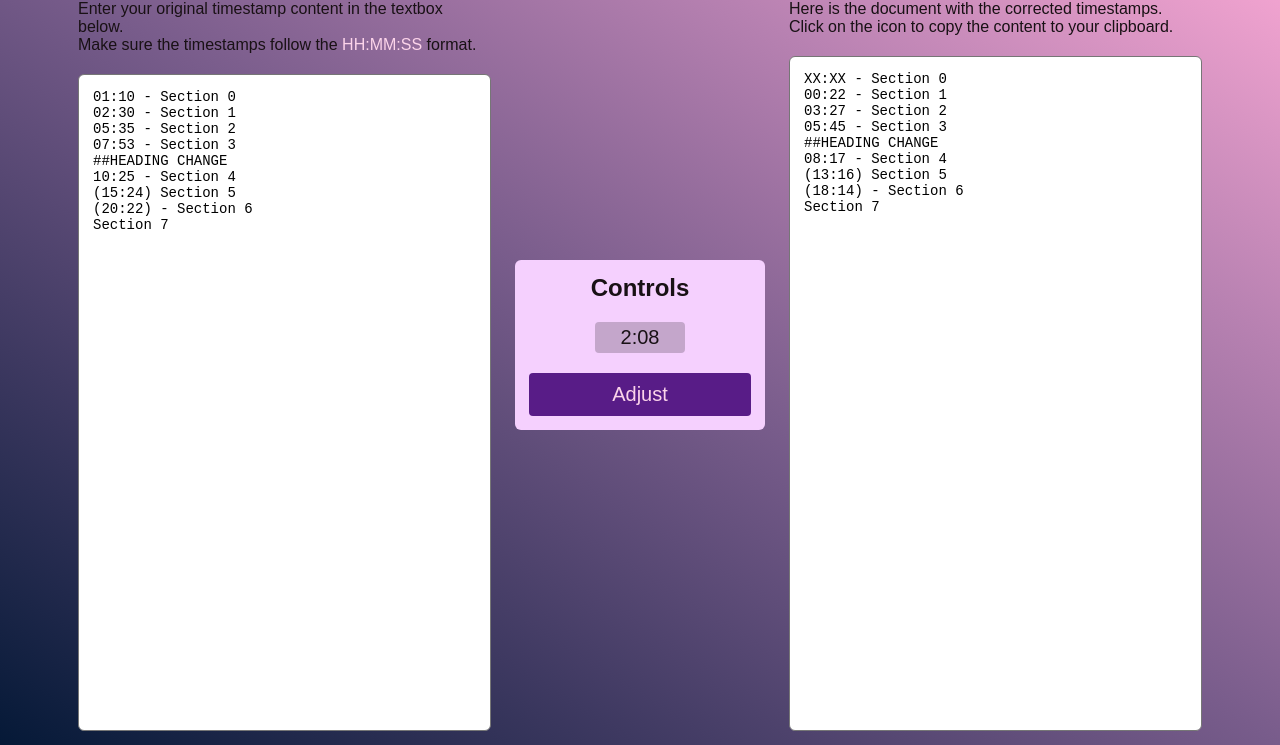
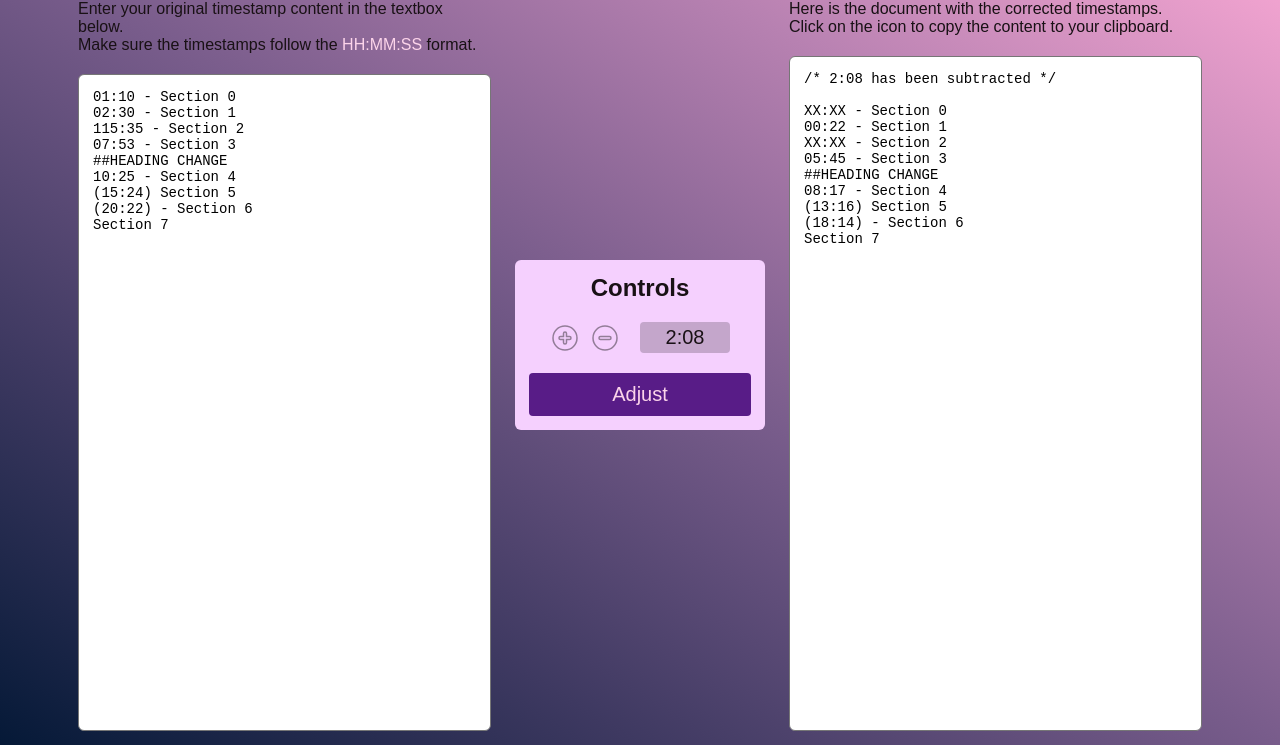
Before and after one commit to abinjohn123/timestamp-converter, a website: page index.html in a window 1280 px wide. Both pictures are taken after a click on the button "Adjust". Shown: the part 55-800 px from the top of the page. Drawn offline with Linux system fonts and the light colour scheme.

Commit message:
add time add or subtract toggle

```diff
--- a/index.html
+++ b/index.html
@@ -29,12 +29,43 @@
         <!-- <div class="helper-text">
           Enter how much time needs to be adjusted in HH:MM:SS format
         </div> -->
+        <div class="control">
+          <div class="adjustment-types">
+            <svg
+              xmlns="http://www.w3.org/2000/svg"
+              class="adj-icon"
+              id="adj-icon--0"
+              viewBox="0 0 20 20"
+              fill="currentColor"
+            >
+              <path
+                fill-rule="evenodd"
+                d="M10 18a8 8 0 100-16 8 8 0 000 16zm1-11a1 1 0 10-2 0v2H7a1 1 0 100 2h2v2a1 1 0 102 0v-2h2a1 1 0 100-2h-2V7z"
+                clip-rule="evenodd"
+              />
+            </svg>
+            <svg
+              xmlns="http://www.w3.org/2000/svg"
+              class="adj-icon"
+              id="adj-icon--1"
+              viewBox="0 0 20 20"
+              fill="currentColor"
+            >
+              <path
+                fill-rule="evenodd"
+                d="M10 18a8 8 0 100-16 8 8 0 000 16zM7 9a1 1 0 000 2h6a1 1 0 100-2H7z"
+                clip-rule="evenodd"
+              />
+            </svg>
+          </div>
+
           <input
             class="input-time"
             id="time-to-adjust"
             type="text"
             maxlength="8"
           />
+        </div>
         <button class="btn" id="btn-adjust">Adjust</button>
       </div>
       <div class="text-box --output pad-med">
--- a/index.js
+++ b/index.js
@@ -25,8 +25,9 @@ RegEx
 
 TODO
 1. Add validation for input time in both document and control box (2:80 should not be valid))
-1.a. Develop test cases for validating input
-1.b. Time adjustment should only run if control box input time is valid.
+1.a. Develop test cases for validating input -- DONE
+1.b. Time adjustment should only run if control box input time is valid -- DONE
+1.c. Instead of alert box, make the alert display under the adjustment time box and add visual cues
 
 2. Add toggle to add / delete time from original timestamps
 
@@ -39,11 +40,13 @@ const inputTextEl = document.getElementById('input-text');
 const timeAdjustEl = document.getElementById('time-to-adjust');
 const outputTextEl = document.getElementById('output-text');
 const buttonEl = document.getElementById('btn-adjust');
+const adjEls = document.querySelectorAll('.adj-icon');
+let adjType = 'subtract';
 
 const loadSampleInput = function () {
   inputTextEl.value = `01:10 - Section 0
 02:30 - Section 1
-05:35 - Section 2
+115:35 - Section 2
 07:53 - Section 3
 ##HEADING CHANGE
 10:25 - Section 4
@@ -67,6 +70,8 @@ const timeToSeconds = (time) => {
       },
       [0, 0, 0]
     );
+  if (HH > 23 || MM > 59 || SS > 59) return 0; //Return 0 if timestamp is invalid
+
   return HH * 3600 + MM * 60 + SS;
 };
 
@@ -84,17 +89,20 @@ const secondsToTime = (sec) => {
     : hours + ':' + minutes + ':' + seconds; // Return in HH:MM:SS
 };
 
-const reduceTime = function (text, timeToSubtract) {
+const adjustTime = function (text, timeToAdjust, adjType = 'subtract') {
   const timestamps = text
     .split('\n')
-    .map((line) => (line.match(/\d{0,2}:{0,1}\d{1,2}:\d{1,2}/) || [])[0]);
+    .map((line) => (line.match(/\d{0,2}:{0,1}\d{1,2}:\d{1,2}/) || [null])[0]); //Extract the timestamps present from each line with regex
 
   return timestamps.reduce((arr, time) => {
     if (time) {
       const TTS = timeToSeconds(time);
-      const STT =
-        TTS < timeToSubtract ? 'XX:XX' : secondsToTime(TTS - timeToSubtract);
-      arr.push({ old: time, new: STT });
+      let STT;
+      if (adjType === 'add') STT = secondsToTime(TTS + timeToAdjust);
+      else
+        STT = TTS < timeToAdjust ? 'XX:XX' : secondsToTime(TTS - timeToAdjust);
+
+      arr.push({ old: time, new: STT }); //push an object that containts old and new timestamps
     } else arr.push(null);
     return arr;
   }, []);
@@ -106,7 +114,8 @@ const modifyText = function (text, timestamps) {
     .map((line, i) => {
       if (timestamps[i])
         return line.replace(timestamps[i].old, timestamps[i].new);
-      else return line;
+      //Replace old timestamps with new timestamp and return the line
+      else return line; //Return the line as is if no timestamps are present in it
     })
     .join('\n');
 };
@@ -114,10 +123,41 @@ const modifyText = function (text, timestamps) {
 buttonEl.addEventListener('click', function (e) {
   e.preventDefault();
   const inputText = inputTextEl.value;
-  const timeToSubtract = timeToSeconds(timeAdjustEl.value);
-  const newTimestamps = reduceTime(inputText, timeToSubtract);
-  const newText = modifyText(inputText, newTimestamps);
-  outputTextEl.value = newText;
+  const timeToAdjust = timeToSeconds(timeAdjustEl.value);
+
+  if (timeToAdjust) {
+    const newTimestamps = adjustTime(inputText, timeToAdjust, adjType);
+    const newText = modifyText(inputText, newTimestamps);
+    outputTextEl.value =
+      `/* ${timeAdjustEl.value} has been ${adjType}ed */\n\n` + newText;
+  } else {
+    alert('Please check if the adjusment time is correct');
+    timeAdjustEl.value = '';
+  }
+});
+
+// ########################################
+//         CONTROL BOX CODE
+// ########################################
+
+function deselectButtons() {
+  adjEls.forEach((adjBtn) => {
+    adjBtn.classList.remove('--select');
+    adjBtn.classList.add('--deselect');
+  });
+}
+
+adjEls.forEach((adjBtn, i, arr) => {
+  adjBtn.addEventListener('click', function (e) {
+    deselectButtons();
+
+    if (adjBtn.id === 'adj-icon--0') adjType = 'add';
+    else adjType = 'subtract';
+
+    adjBtn.classList.remove('--deselect');
+    adjBtn.classList.add('--select');
+  });
 });
 
 loadSampleInput();
+deselectButtons();
--- a/styles/colors.css
+++ b/styles/colors.css
@@ -6,5 +6,6 @@
 
   --options: #f5d0fe;
   --opt-shade: #c4a6cb;
+  --opt-shade-2: #937d98;
   --btn: #581c87;
 }
--- a/styles/style.css
+++ b/styles/style.css
@@ -88,6 +88,33 @@ body {
   gap: 2rem;
 }
 
+.control {
+  display: flex;
+  align-items: center;
+  gap: 2rem;
+}
+
+.adjustment-types {
+  display: flex;
+  align-items: center;
+  gap: 1rem;
+}
+
+.adj-icon {
+  height: 3rem;
+  cursor: pointer;
+}
+
+.--deselect {
+  stroke: var(--opt-shade-2);
+  fill: var(--options);
+}
+
+.--select {
+  stroke: var();
+  fill: var(--btn);
+}
+
 .input-time {
   font-size: 2rem;
   width: 9rem;
```
Lines whose indentation alone changed are shown as unchanged.
